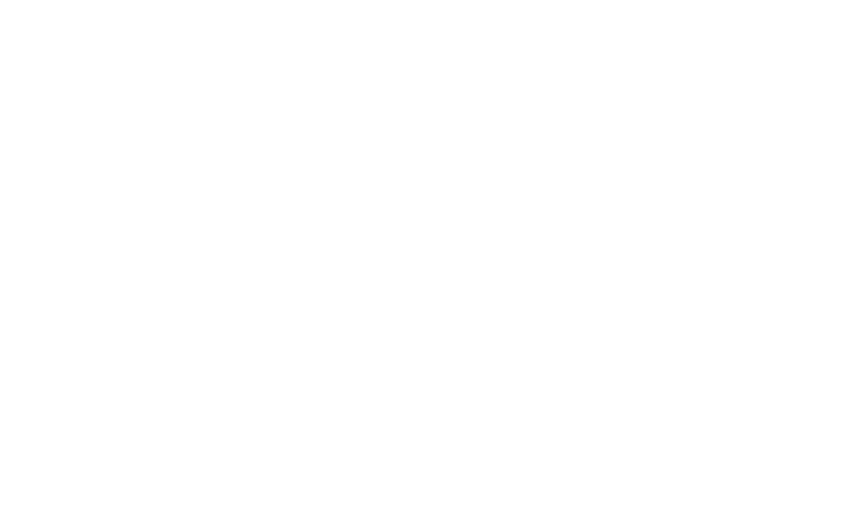
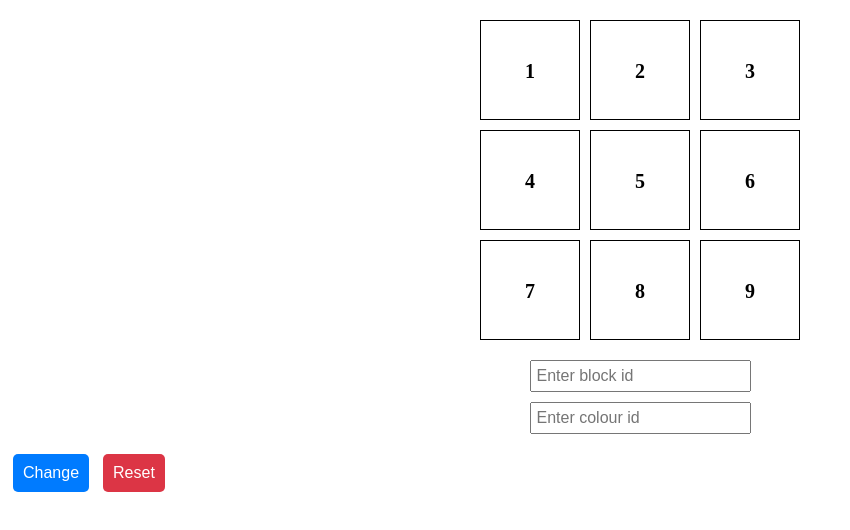
Before and after one commit to acciojob/Replit-Asian-Paints-Ashishkalbande11, a website: page main.html in a window 1280 px wide. Shown: the whole page, without its empty margins (0-850 px from the left). Drawn offline with Linux system fonts and the light colour scheme.

Commit message:
created a submission

```diff
--- a/main.html
+++ b/main.html
@@ -8,6 +8,23 @@
 
 <body>
 	<!-- the entire body must be written by student -->
+	<div class="grid-container">
+		<div id="1" class = "grid-item">1</div>
+		<div id="2" class = "grid-item">2</div>
+		<div id="3" class = "grid-item">3</div>
+		<div id="4" class = "grid-item">4</div>
+		<div id="5" class = "grid-item">5</div>
+		<div id="6" class = "grid-item">6</div>
+		<div id="7" class = "grid-item">7</div>
+		<div id="8" class = "grid-item">8</div>
+		<div id="9" class = "grid-item">9</div>
+	</div>
+
+	<input class="blick-id" type="text" placeholder="Enter block id" />
+	<input class="colour-id" type="text" placeholder="Enter colour id" />
+
+	<button id="change_button">Change</button>
+	<button id="reset_button">Reset</button>
     <script type="text/javascript" src="./script.js">
 </script>
 
--- a/script.js
+++ b/script.js
@@ -1 +1,32 @@
 //your JS code here. If required.
+const gridItems = document.querySelectorAll('.grid-item');
+const blockIdInput = document.getElementById('block_id');
+const colorIdInput = document.getElementById('colour_id');
+const changeButton = document.getElementById('change_button');
+const resetButton = document.getElementById('reset_button');
+
+// Change color functionality
+changeButton.addEventListener('click', () => {
+    const blockId = blockIdInput.value.trim();
+    const color = colorIdInput.value.trim();
+
+    // Reset all grid items to transparent
+    gridItems.forEach(item => {
+        item.style.backgroundColor = 'transparent';
+    });
+
+    // Change the background color of the selected block
+    const selectedBlock = document.getElementById(blockId);
+    if (selectedBlock && color) {
+        selectedBlock.style.backgroundColor = color;
+    } else {
+        alert('Please enter a valid Block ID (1–9) and a color.');
+    }
+});
+
+// Reset all grid items' background colors
+resetButton.addEventListener('click', () => {
+    gridItems.forEach(item => {
+        item.style.backgroundColor = 'transparent';
+    });
+});
--- a/styles.css
+++ b/styles.css
@@ -1 +1,48 @@
 /*  your css code here. If applicable */
+.grid-container{
+	display: grid;
+    grid-template-columns: repeat(3, 100px);
+    grid-template-rows: repeat(3, 100px);
+
+    gap: 10px;
+    margin: 20px auto;
+    width: 320px;
+}
+.grid-item {
+    border: 1px solid black;
+    text-align: center;
+    line-height: 100px;
+    font-size: 20px;
+    font-weight: bold;
+    background-color: transparent;
+}
+input {
+    display: block;
+    margin: 10px auto;
+    padding: 5px;
+    font-size: 16px;
+}
+
+button {
+    margin: 10px 5px;
+    padding: 10px;
+    font-size: 16px;
+    cursor: pointer;
+    border: none;
+    background-color: #007bff;
+    color: white;
+    border-radius: 5px;
+    transition: background-color 0.3s;
+}
+
+button:hover {
+    background-color: #0056b3;
+}
+
+#reset_button {
+    background-color: #dc3545;
+}
+
+#reset_button:hover {
+    background-color: #a71d2a;
+}
```
